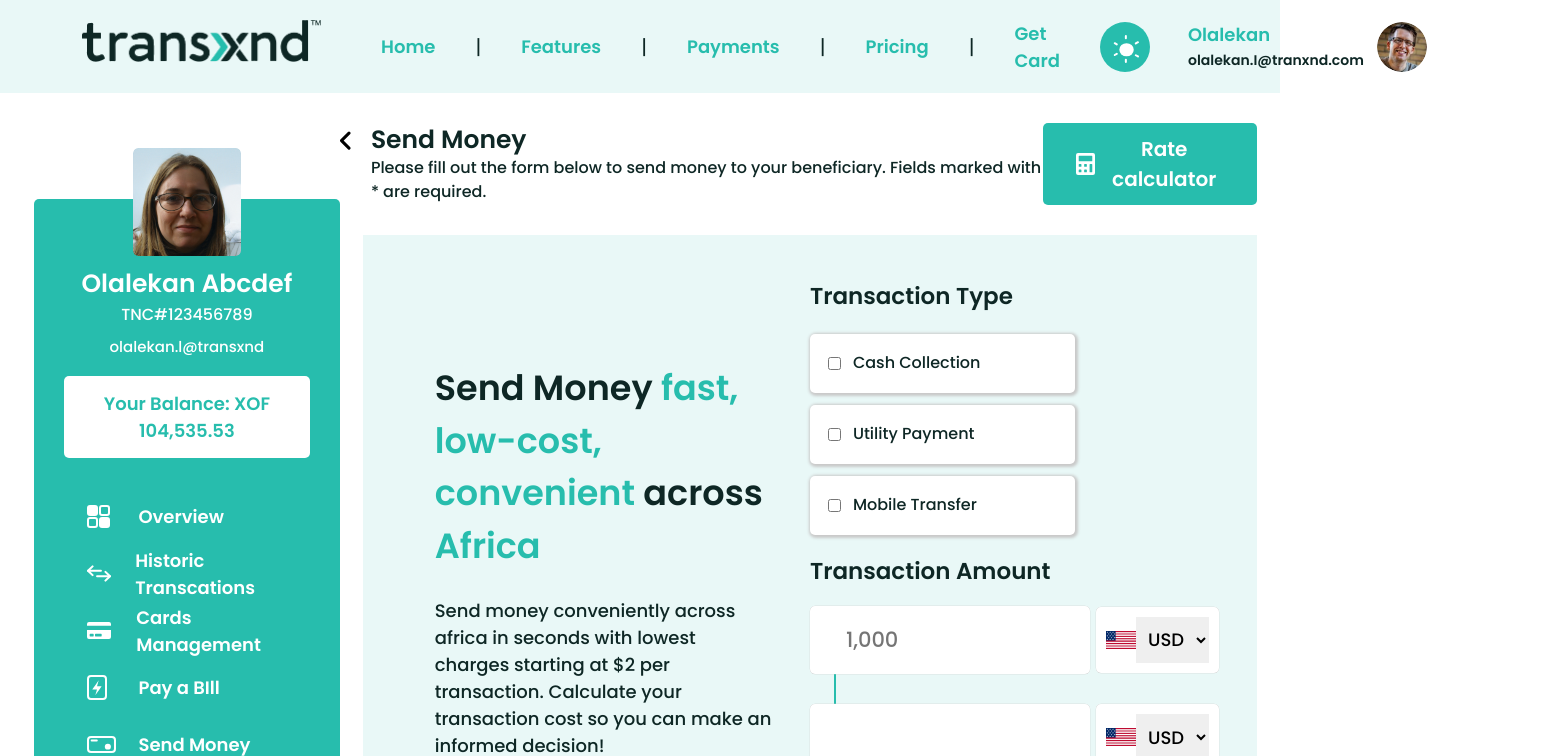
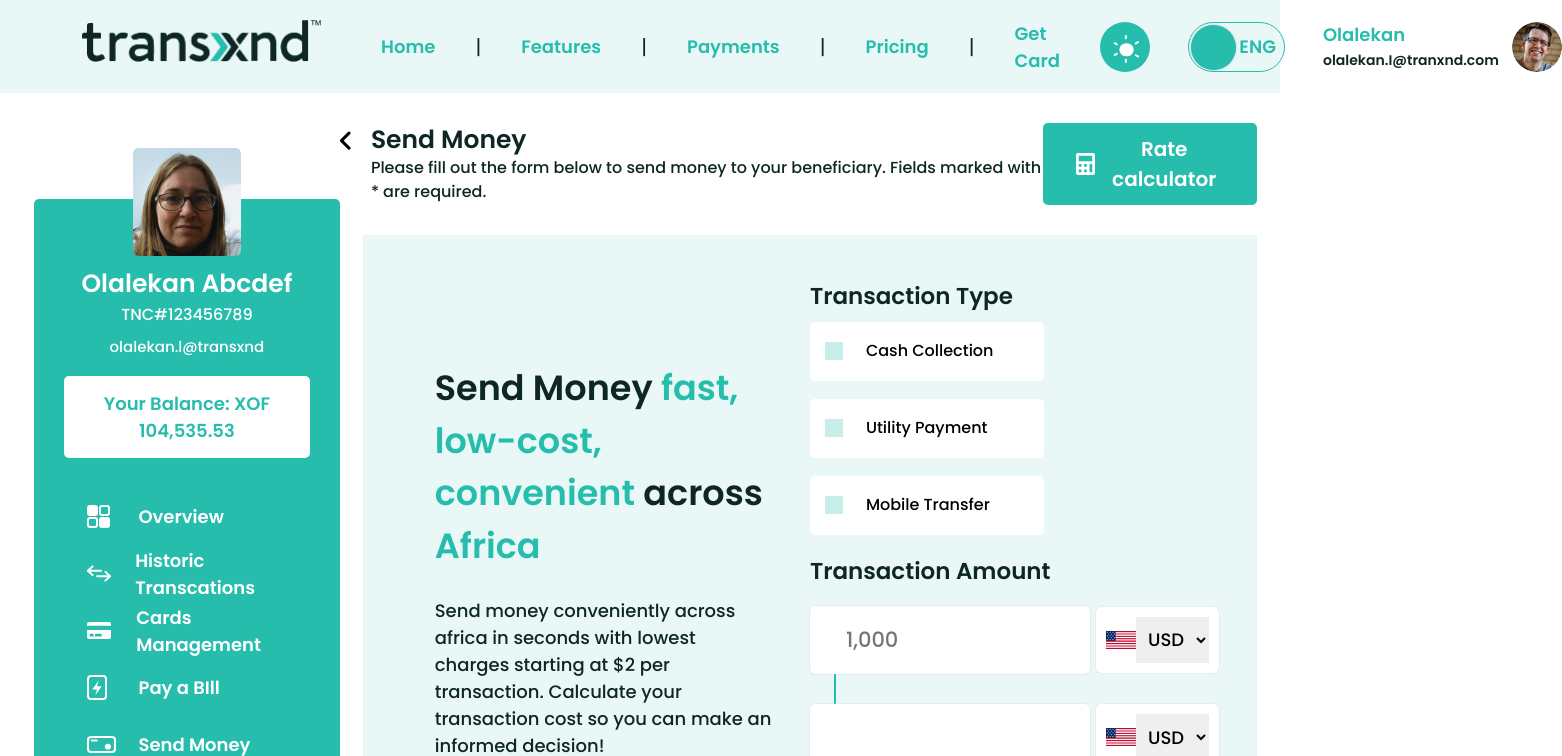
Before and after one commit to ab9pixel/Transxnd-Enhanced-screens, a React (Create React App) app: page / in a window 1280 px wide. Shown: the top 756 px of the page, 1562 px wide, since content can reach past the window. Built offline with nearby package versions, Linux system fonts and the light colour scheme.

Commit message:
toggle switch / redio buttions

```diff
--- /dev/null
+++ b/src/components/CheckButton/CheckButton.js
@@ -0,0 +1,16 @@
+import React, { useState } from 'react'
+import styles from './styles.scss'
+
+
+export default function CheckButton(props) {
+
+
+
+
+    return (
+        <button onClick={props.Click} className="checkButton">
+            <div className={props.index === props.clickedIndex ? "filledBox" : "emptyBox"}></div>
+            {props.value}
+        </button>
+    );
+}
--- /dev/null
+++ b/src/components/CheckButton/styles.scss
@@ -0,0 +1,27 @@
+.emptyBox {
+  background-color: #C8EEEA;
+  width: 18px;
+  height: 18px;
+  border: 3px solid #C8EEEA;
+  margin-right: 23px;
+}
+
+.filledBox {
+  width: 18px;
+  height: 18px;
+  background-color: #27BDAD;
+  border: 3px solid #C8EEEA;
+  margin-right: 23px;
+}
+
+.checkButton {
+  border: none;
+  background-color: #fff;
+  width: 234px;
+  height: 59px;
+  display: flex;
+  align-items: center;
+  font-size: 16px;
+  font-weight: 500;
+  padding: 0 20px 0 15px;
+}
--- a/src/components/Footer/index.js
+++ b/src/components/Footer/index.js
@@ -7,6 +7,7 @@ import CustomButton from "../CustomButton";
 import SocialIcons from "./SocialIcons";
 import MenuHeading from "./MenuHeading";
 import {useSelector} from 'react-redux';
+import TogglerButton from '../../components/TogglerButton'
 const Footer = () => {
     const footerLogo= '../images/logoImage.png'
     const facebookLogo = '../images/awesome-facebook-f.svg'
@@ -108,7 +109,11 @@ const Footer = () => {
                     <div className="lang">
 
                     </div>
+                    <div>
+                    <TogglerButton />
+                    </div>
                 </div>
+
               </div>
             </div>
           </Col>
--- a/src/components/Footer/styles.scss
+++ b/src/components/Footer/styles.scss
@@ -103,6 +103,7 @@
     display: flex;
     justify-content: end;
     align-items: center;
+    height: 280px;
 }
 .modeAndLang .mode{
     width: 50px;
@@ -112,7 +113,7 @@
     align-items: center;
     background-color: #27BDAD;
     border-radius: 50%;
-    margin-top: 100px;
+    margin-right: 28px;
 }
 .copyRight{
     display: flex;
--- a/src/components/Header/index.js
+++ b/src/components/Header/index.js
@@ -5,7 +5,8 @@ import Navbar from './Navbar'
 import ProfileView from './ProfileView';
 import allActions from '../../actions'
 import {useDispatch, useSelector} from 'react-redux';
-import ToggleSwitch from './ToggleSwitch.js'
+import ToggleSwitch from './ToggleSwitch.js';
+import TogglerButton from '../../components/TogglerButton'
 const Header = () => {
     const darkMode = useSelector(state=>state.themeActions.darkMode)
     const dispatch = useDispatch();
@@ -50,9 +51,13 @@ const Header = () => {
                             }
                         </button>
                     </div>
+                    <div>
+                    <TogglerButton />
+                    </div>
                     <div className="profileView">
                         <ProfileView name="Olalekan" username="olalekan.I@tranxnd.com" profileImg={dp}/>
                     </div>
+
                 </div>
             </div>
         </div>
--- a/src/components/MainContent/MoneyCalculator.js
+++ b/src/components/MainContent/MoneyCalculator.js
@@ -3,6 +3,7 @@ import "./styles.scss";
 import Row from "react-bootstrap/Row";
 import Col from "react-bootstrap/Col";
 import GreenFullButton from "../GreenFullButton/GreenFullButton";
+import CheckButton from '../CheckButton/CheckButton'
 
 const playIcon = "../images/playIcon.svg";
 const upDownArrows = "../images/upDownArrows.svg";
@@ -20,6 +21,7 @@ const MoneyCalculator = ({setSendMoneyNow}) => {
   const [fromCurrency, setFromCurrency] = useState(null);
   const [toCurrency, setToCurrency] = useState(null);
   const [convertedCurr, setConvertedCurr] = useState(false);
+  const [clickedIndex, setClickedIndex] = useState("");
 
   const currencyFromFlag = `../images/${currencyFromName}.png`;
   const currencyToFlag = `../images/${currencyToName}.png`;
@@ -37,6 +39,9 @@ const MoneyCalculator = ({setSendMoneyNow}) => {
 
   const sendMoneyNow = () => {
     setSendMoneyNow(true);
+  }
+  const handleCheckButton = (ind) => {
+    setClickedIndex(ind)
   }
   return (
     <div className="MoneyCalculator">
@@ -69,41 +74,18 @@ const MoneyCalculator = ({setSendMoneyNow}) => {
             <div className="transactionType">
               <h3>Transaction Type</h3>
             </div>
-            <div className="transactionType">
-              <div className="SmallInput">
-                <div className="SmallInputWrap">
-                  <input
-                    type="checkbox"
-                    name="cashCollection"
-                    value={transactionType.cashCollection}
-                    onClick={() => {}}
-                  />
-                  <p>Cash Collection</p>
-                </div>
-              </div>
-              <div className="SmallInput">
-                <div className="SmallInputWrap">
-                  <input
-                    type="checkbox"
-                    name="utilityPayment"
-                    value={transactionType.utilityPayment}
-                    onClick={() => {}}
-                  />
-                  <p>Utility Payment</p>
-                </div>
-              </div>
-              <div className="SmallInput">
-                <div className="SmallInputWrap">
-                  <input
-                    type="checkbox"
-                    name="mobileTransfer"
-                    value={transactionType.mobileTransfer}
-                    onClick={() => {}}
-                  />
-                  <p>Mobile Transfer</p>
-                </div>
-              </div>
-            </div>
+
+      <div className="checkButtonWrapper">
+      {
+        ["Cash Collection","Utility Payment","Mobile Transfer"].map((val, ind) =>{
+          return(
+            <CheckButton value={val} index={ind} Click={() => handleCheckButton(ind)} clickedIndex={clickedIndex}/>
+          )
+        })
+      }
+      </div>
+
+
             <div className="transactionAmountWrap">
               <h3>Transaction Amount</h3>
               <div className="transactionAmount">
--- a/src/components/MainContent/styles.scss
+++ b/src/components/MainContent/styles.scss
@@ -107,6 +107,12 @@
 }
 .SmallInputWrap:hover{
     border:1px solid #27BDAD;
+}
+
+.checkButtonWrapper {
+    display: flex;
+    flex-wrap: wrap;
+    gap: 18px;
 }
 .SmallInputWrap{
     display: flex;
--- /dev/null
+++ b/src/components/TogglerButton/index.js
@@ -0,0 +1,21 @@
+import React from 'react'
+import styles from './styles.scss'
+const TogglerButton = () => {
+  return (
+    <>
+      <input
+        className="reactSwitchCheckbox"
+        id={`reactSwitchNew`}
+        type="checkbox"
+      />
+      <label
+        className="reactSwitchLabel"
+        htmlFor={`reactSwitchNew`}
+      >
+        <span className="reactSwitchButton" />
+      </label>
+    </>
+  )
+}
+
+export default TogglerButton
--- /dev/null
+++ b/src/components/TogglerButton/styles.scss
@@ -0,0 +1,64 @@
+.reactSwitchCheckbox {
+  height: 0;
+  width: 0;
+  visibility: hidden;
+  display: none;
+}
+
+.reactSwitchLabel {
+  display: flex;
+  align-items: center;
+  justify-content: space-between;
+  cursor: pointer;
+  width: 100px;
+  height: 50px;
+  background: #E9F8F7;
+  border-radius: 100px;
+  position: relative;
+  transition: background-color .2s;
+  border: 1px solid #27BDAD;
+  max-width: 97px;
+  max-height: 50px;
+  margin-right: 38px;
+}
+
+.reactSwitchLabel::after {
+  content: 'ENG';
+  top: 0;
+  margin-right: 8px;
+  font-size: 18px;
+  color: #27BDAD;
+  font-weight: 600;
+}
+
+.reactSwitchLabel::before {
+  content: 'FRE';
+  top: 0;
+  margin-left: 8px;
+  font-size: 18px;
+  color: #27BDAD;
+  font-weight: 600;
+}
+
+.reactSwitchLabel .reactSwitchButton {
+  content: '';
+  position: absolute;
+  top: 2px;
+  left: 2px;
+  width: 45px;
+  height: 45px;
+  border-radius: 45px;
+  transition: 0.2s;
+  background: #27BDAD;
+  box-shadow: 0 0 2px 0 rgba(10, 10, 10, 0.29);
+  z-index: 9999;
+}
+
+.reactSwitchCheckbox:checked+.reactSwitchLabel .reactSwitchButton {
+  left: calc(100% - 2px);
+  transform: translateX(-100%);
+}
+
+.reactSwitchLabel:active .reactSwitchButton {
+  width: 60px;
+}
```
Also changed, not shown: src/App.scss (+274 -18 lines).
